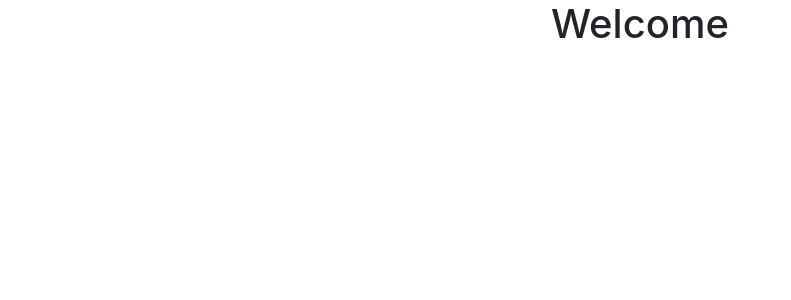
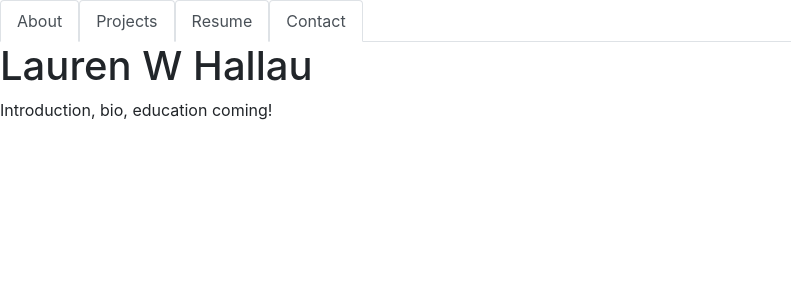
Before and after one commit to laurenhallau/React-Portfolio, a React (Create React App) app: page / in a window 1280 px wide. Shown: the top 300 px of the page, without its empty margins (0-791 px from the left). Built offline with nearby package versions, Linux system fonts and the light colour scheme.

Commit message:
file structure uploaded

```diff
--- a/package.json
+++ b/package.json
@@ -8,6 +8,7 @@
     "@testing-library/user-event": "^7.2.1",
     "react": "^16.13.1",
     "react-dom": "^16.13.1",
+    "react-router-dom": "^5.1.2",
     "react-scripts": "3.4.1"
   },
   "scripts": {
--- a/src/App.js
+++ b/src/App.js
@@ -1,11 +1,23 @@
 import React from 'react';
+import { BrowserRouter as Router, Route } from "react-router-dom";
+import About from "./components/pages/About";
+import NavTabs from "./components/NavTabs";
+import Projects from "./components/pages/Projects";
+import Resume from "./components/pages/Resume";
+import Contact from "./components/pages/Contact";
 import './App.css';
 
 function App() {
   return (
-    <div className="App">
-      <h1>Welcome</h1>
-    </div>
+    <Router>
+      <div>
+        <NavTabs />
+        <Route exact path="/" component={About} />
+        <Route exact path="/projects" component={Projects} />
+        <Route exact path="/resume" component={Resume} />
+        <Route exact path="/contact" component={Contact} />
+      </div>
+    </Router>
   );
 }
 
--- /dev/null
+++ b/src/components/NavTabs.js
@@ -0,0 +1,32 @@
+import React from "react";
+import { Link, useLocation } from "react-router-dom";
+
+function NavTabs() {
+    const location = useLocation();
+
+    return (
+        <ul className="nav nav-tabs">
+          <li className="nav-item">
+            <Link to="/" className={location.pathname === "/" ? "nav-link active" : "nav-link"}>
+              About
+            </Link>
+          </li>
+          <li className="nav-item">
+            <Link to="/projects" className={location.pathname === "/" ? "nav-link active" : "nav-link"}>
+              Projects
+            </Link>
+          </li>
+          <li className="nav-item">
+            <Link to="/resume" className={location.pathname === "/" ? "nav-link active" : "nav-link"}>
+              Resume
+            </Link>
+          </li>
+          <li className="nav-item">
+            <Link to="/contact" className={location.pathname === "/" ? "nav-link active" : "nav-link"}>
+              Contact
+            </Link>
+          </li>
+        </ul>
+    );
+}
+export default NavTabs;
--- /dev/null
+++ b/src/components/pages/About.js
@@ -0,0 +1,14 @@
+import React from "react";
+
+function About() {
+    return (
+        <div>
+          <h1>Lauren W Hallau</h1>
+          <p>
+            Introduction, bio, education coming!
+          </p>
+        </div>
+    );
+}
+
+export default About;
--- /dev/null
+++ b/src/components/pages/Contact.js
@@ -0,0 +1,11 @@
+import React from "react";
+
+function Contact() {
+    return (
+        <div>
+          <h2>Contact Me!</h2>
+        </div>
+    );
+}
+
+export default Contact;
--- /dev/null
+++ b/src/components/pages/Projects.js
@@ -0,0 +1,11 @@
+import React from "react";
+
+function Projects() {
+    return (
+        <div>
+          <h2>Projects:</h2>
+        </div>
+    );
+}
+
+export default Projects;
--- /dev/null
+++ b/src/components/pages/Resume.js
@@ -0,0 +1,11 @@
+import React from "react";
+
+function Resume () {
+    return (
+        <div>
+          <h2>Resume</h2>
+        </div>
+    );
+}
+
+export default Resume;
```
Also changed, not shown: 1 other file (tests, documents, lock files or other folders).
